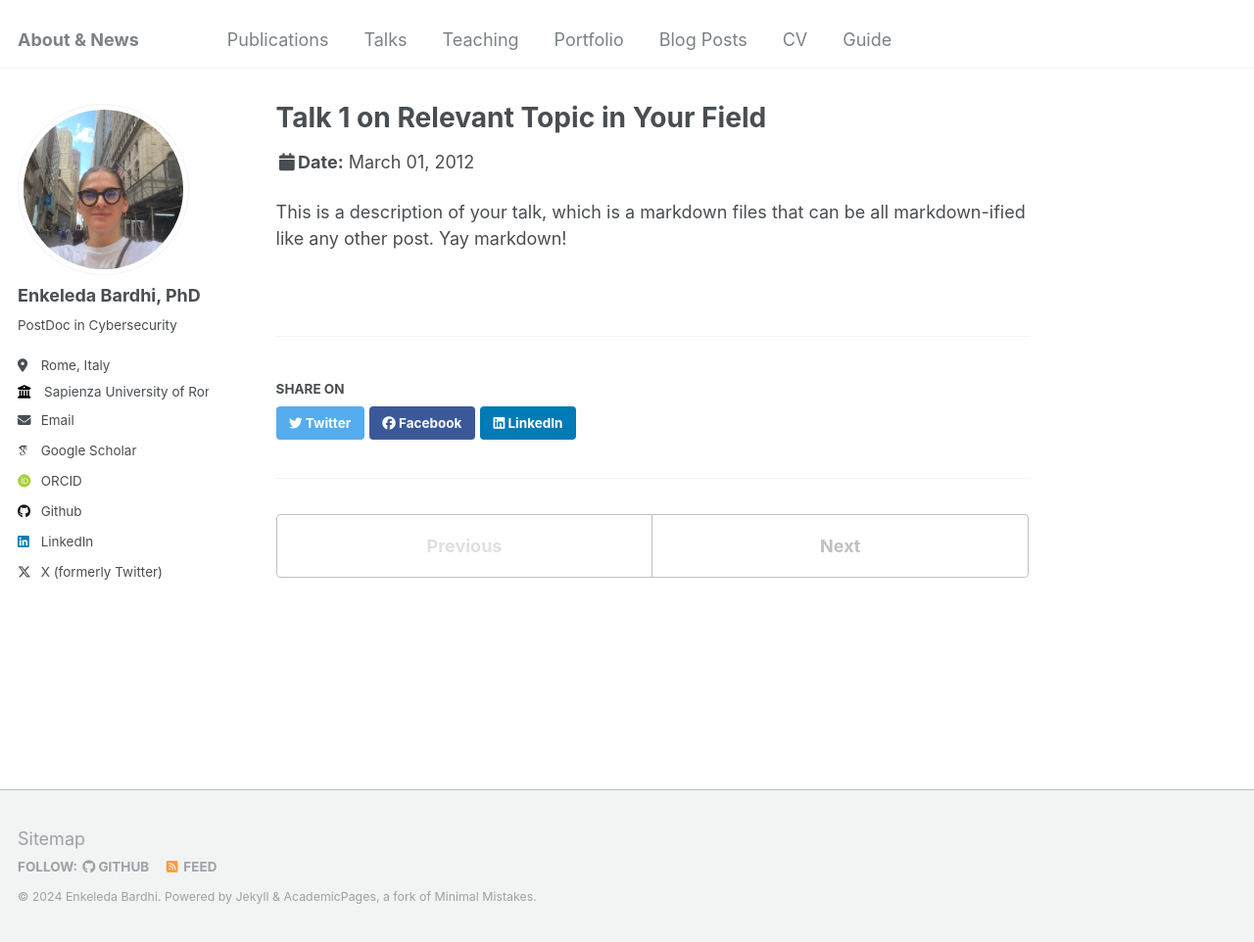
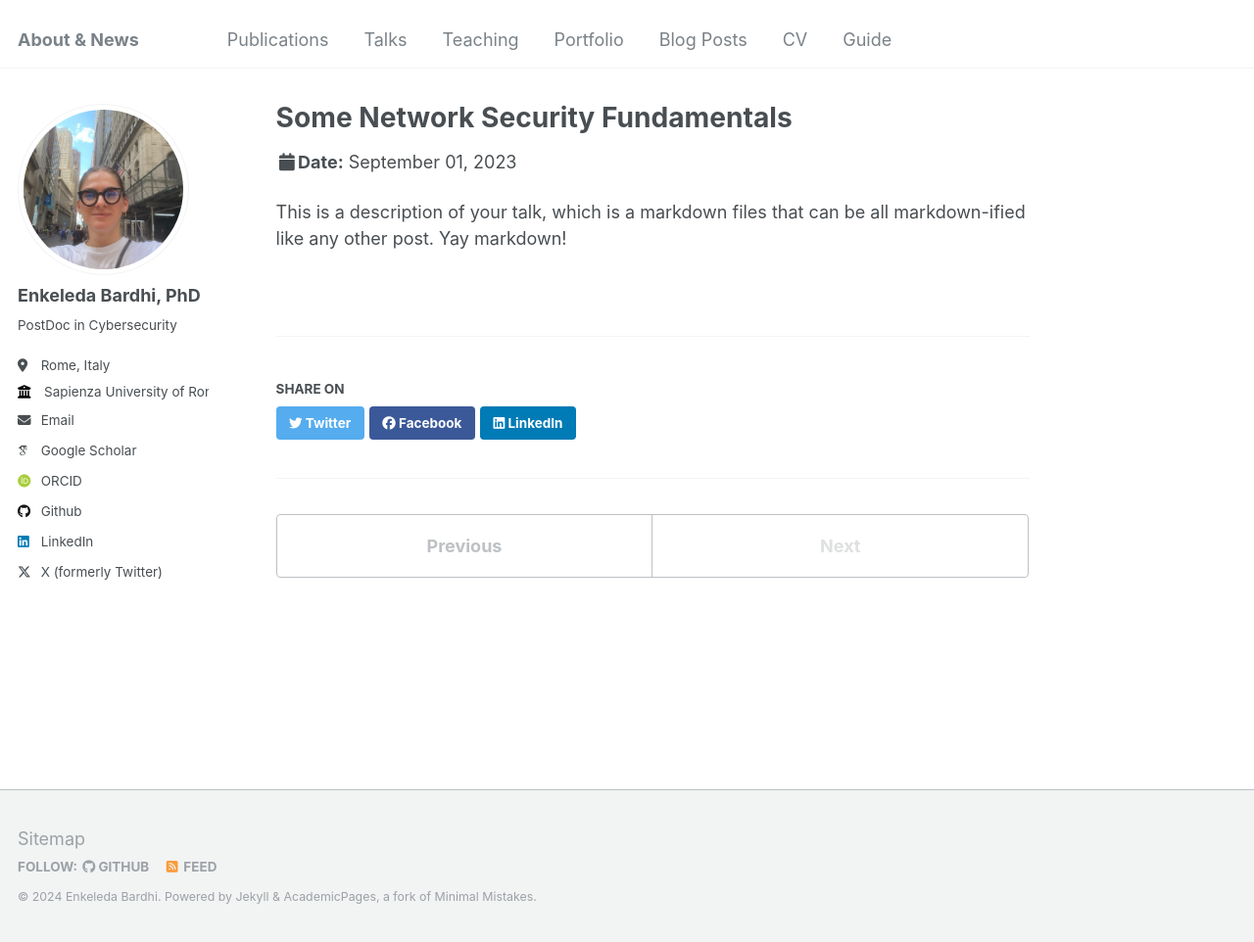
Before and after one commit to bardhienkeleda/bardhi-enkeleda, a Jekyll site: the page built from _talks/2012-03-01-talk-1.md, in a window 1280 px wide and 962 px high. Shown: the whole window at 98% size. Built offline with Jekyll 4.4.1, drawn with Linux system fonts in a browser that asks for light colours; some web fonts are replaced.

Commit message:
talks page test

```diff
--- a/_talks/2012-03-01-talk-1.md
+++ b/_talks/2012-03-01-talk-1.md
@@ -1,11 +1,11 @@
 ---
-title: "Talk 1 on Relevant Topic in Your Field"
+title: "Some Network Security Fundamentals"
 collection: talks
 type: "Talk"
-permalink: /talks/2012-03-01-talk-1
-venue: "UC San Francisco, Department of Testing"
-date: 2012-03-01
-location: "San Francisco, California"
+permalink: https://docs.google.com/presentation/d/1fsEMr4w102dIptbzugbubK27_LuoNGhQP3G69pzKzlA/edit?usp=sharing
+venue: "Computer Network fall course at the Department of Computer Science, Purdue University"
+date: September 2023
+location: "Indiana, USA"
 ---
 
 This is a description of your talk, which is a markdown files that can be all markdown-ified like any other post. Yay markdown!
```
Also changed, not shown: 1 other file.
